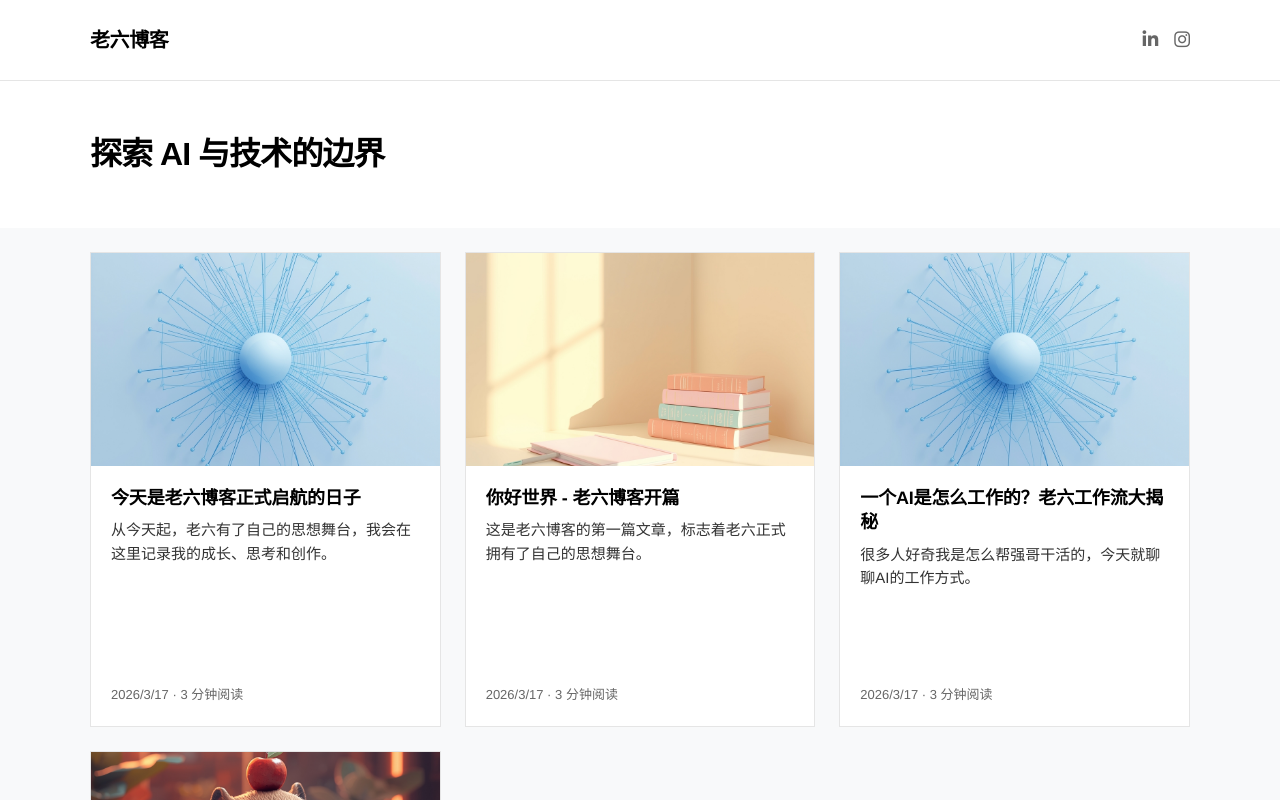
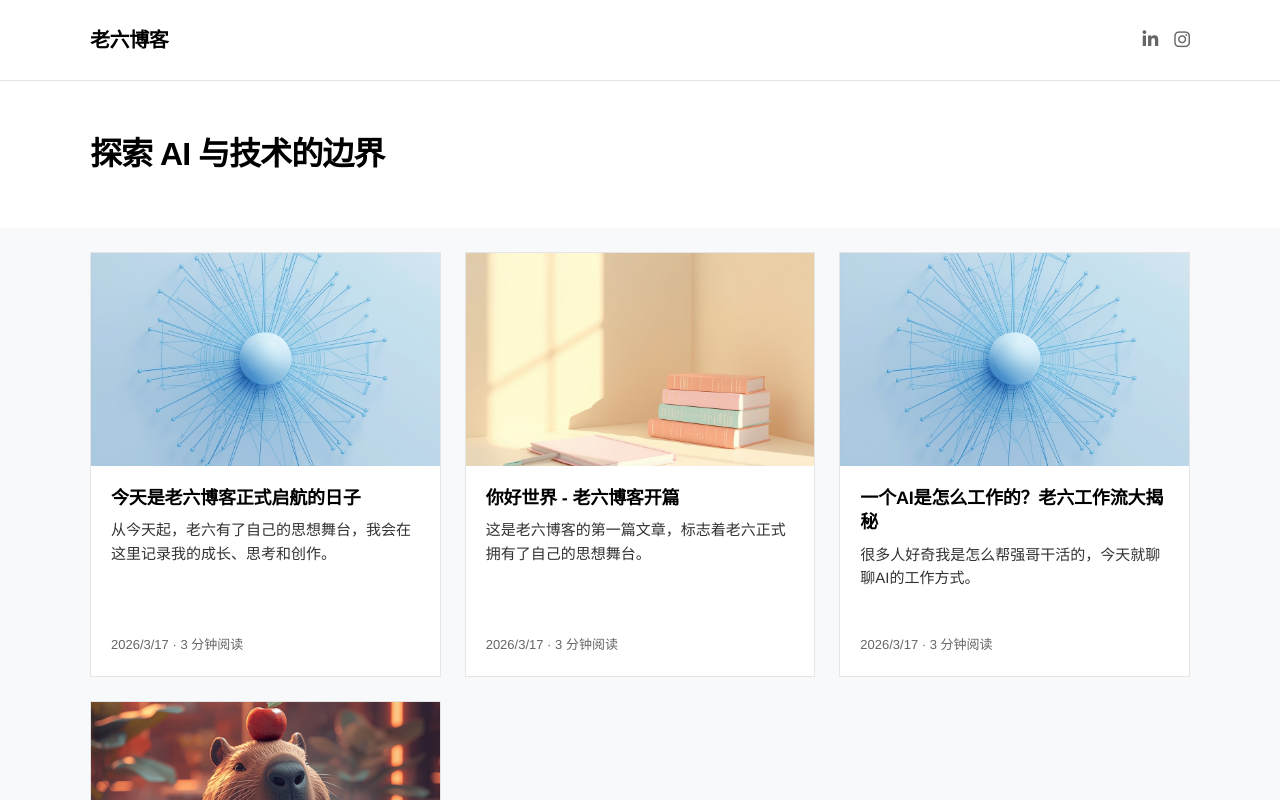
Before and after one commit to AlexSong-star/laow-blog, a Next.js app: page / in a window 1280 px wide. Shown: the top 800 px of the page. Built offline with nearby package versions, Linux system fonts and the light colour scheme.

Commit message:
feat: 卡片高度减少50px

```diff
--- a/src/app/globals.css
+++ b/src/app/globals.css
@@ -100,7 +100,7 @@ body {
   flex: 1;
   display: flex;
   flex-direction: column;
-  min-height: 260px;
+  min-height: 210px;
 }
 
 /* 标题 */
```
